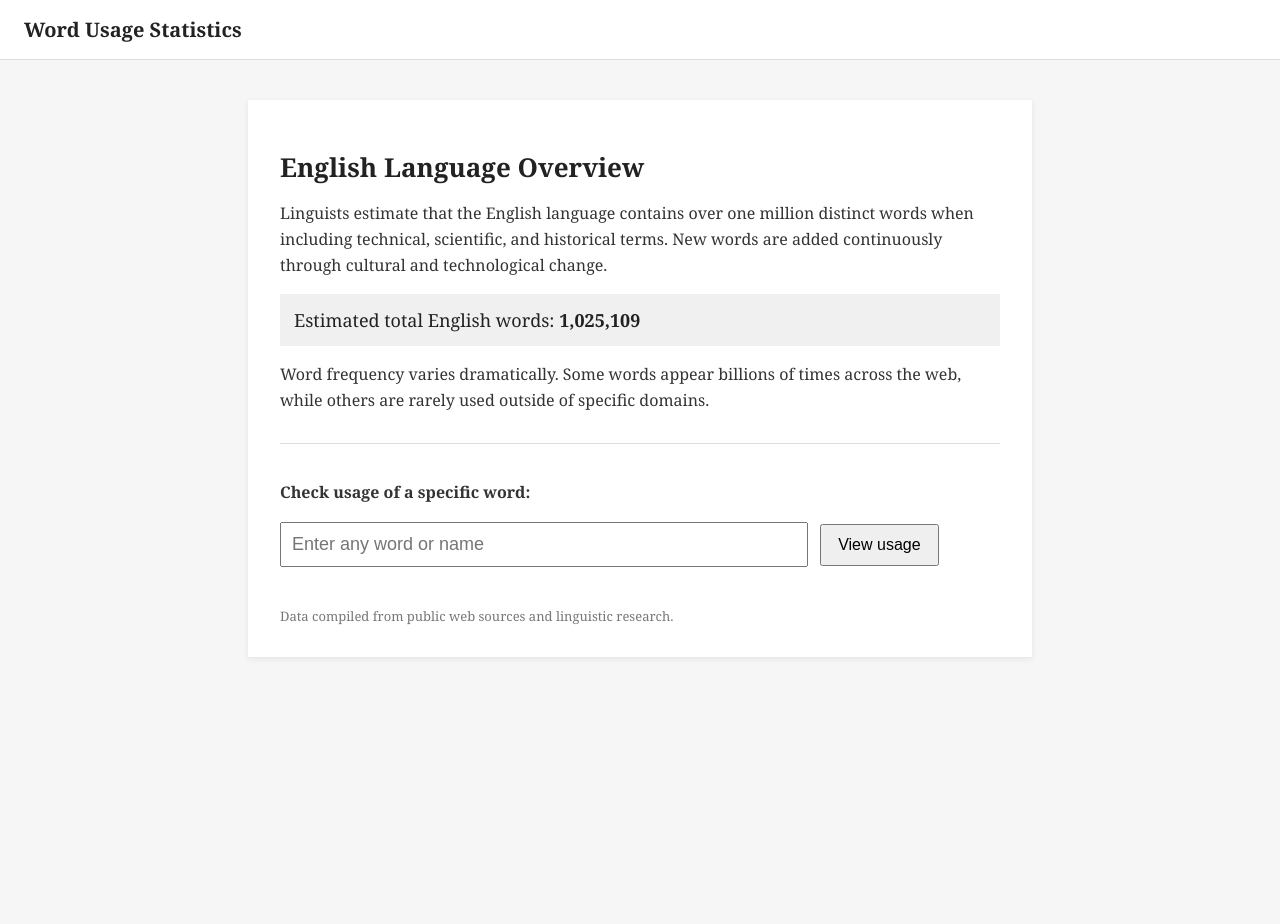
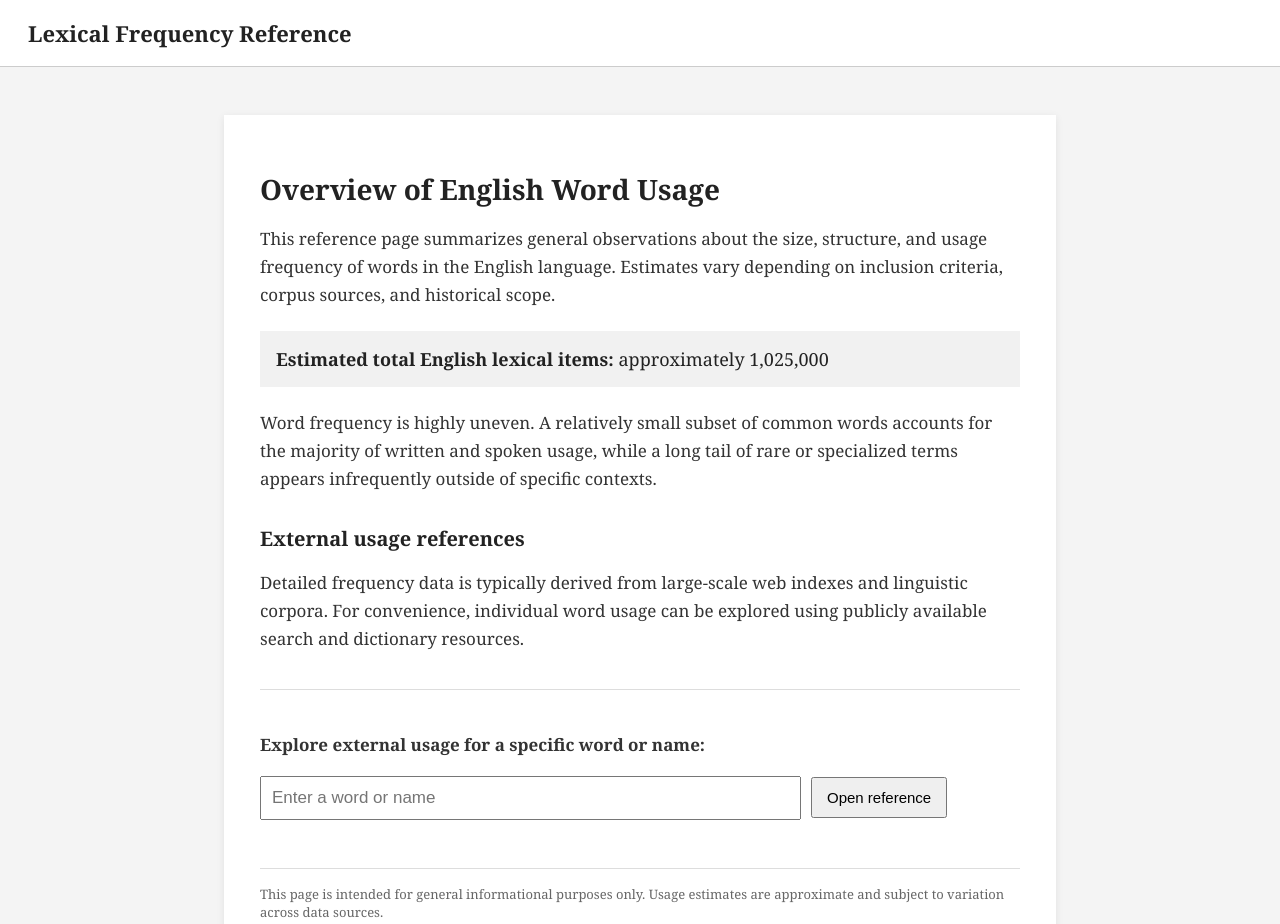
Before and after one commit to yishairasowsky/screen-share-mvp, a plain HTML site: page words.html in a window 1280 px wide. Before the commit the page ends 800 px from the top, so only its background shows below. Drawn offline with Linux system fonts and the light colour scheme.

Commit message:
Refine spectator ruse with institutional linguistic reference design
- Reframe word lookup as passive reference convenience
- Add academic tone and contextual copy
- Reduce tool-like appearance to minimize suspicion

```diff
--- a/words.html
+++ b/words.html
@@ -2,108 +2,127 @@
 <html lang="en">
 <head>
   <meta charset="UTF-8">
-  <title>Word Usage Statistics</title>
+  <title>Lexical Frequency Reference</title>
   <style>
     body {
       font-family: Georgia, "Times New Roman", serif;
-      background: #f6f6f6;
+      background: #f4f4f4;
       color: #222;
       margin: 0;
-      padding: 0;
     }
 
     header {
       background: #ffffff;
-      border-bottom: 1px solid #ddd;
-      padding: 16px 24px;
-      font-size: 20px;
+      border-bottom: 1px solid #ccc;
+      padding: 18px 28px;
+      font-size: 22px;
       font-weight: bold;
     }
 
     main {
-      max-width: 720px;
-      margin: 40px auto;
+      max-width: 760px;
+      margin: 48px auto;
       background: #ffffff;
-      padding: 32px;
-      box-shadow: 0 2px 6px rgba(0,0,0,0.08);
+      padding: 36px;
+      box-shadow: 0 2px 8px rgba(0,0,0,0.08);
     }
 
     h1 {
-      font-size: 26px;
-      margin-bottom: 12px;
+      font-size: 28px;
+      margin-bottom: 14px;
+    }
+
+    h2 {
+      font-size: 20px;
+      margin-top: 32px;
     }
 
     p {
-      line-height: 1.6;
+      line-height: 1.65;
+      font-size: 17px;
       color: #333;
     }
 
     .stat {
-      background: #f0f0f0;
-      padding: 14px;
-      margin: 16px 0;
+      background: #f1f1f1;
+      padding: 16px;
+      margin: 22px 0;
       font-size: 18px;
     }
 
     .lookup {
-      margin-top: 30px;
-      padding-top: 20px;
+      margin-top: 36px;
+      padding-top: 24px;
       border-top: 1px solid #ddd;
     }
 
     input {
-      font-size: 18px;
+      font-size: 17px;
       padding: 10px;
-      width: 70%;
+      width: 68%;
     }
 
     button {
-      font-size: 16px;
-      padding: 10px 16px;
-      margin-left: 8px;
+      font-size: 15px;
+      padding: 10px 14px;
+      margin-left: 6px;
     }
 
     footer {
-      margin-top: 40px;
+      margin-top: 48px;
       font-size: 13px;
-      color: #777;
+      color: #666;
+      border-top: 1px solid #ddd;
+      padding-top: 16px;
     }
   </style>
 </head>
 <body>
 
 <header>
-  Word Usage Statistics
+  Lexical Frequency Reference
 </header>
 
 <main>
-  <h1>English Language Overview</h1>
+
+  <h1>Overview of English Word Usage</h1>
 
   <p>
-    Linguists estimate that the English language contains over one million distinct
-    words when including technical, scientific, and historical terms. New words are
-    added continuously through cultural and technological change.
+    This reference page summarizes general observations about the size, structure,
+    and usage frequency of words in the English language. Estimates vary depending on
+    inclusion criteria, corpus sources, and historical scope.
   </p>
 
   <div class="stat">
-    Estimated total English words: <strong>1,025,109</strong>
+    <strong>Estimated total English lexical items:</strong> approximately 1,025,000
   </div>
 
   <p>
-    Word frequency varies dramatically. Some words appear billions of times across the
-    web, while others are rarely used outside of specific domains.
+    Word frequency is highly uneven. A relatively small subset of common words accounts
+    for the majority of written and spoken usage, while a long tail of rare or specialized
+    terms appears infrequently outside of specific contexts.
+  </p>
+
+  <h2>External usage references</h2>
+
+  <p>
+    Detailed frequency data is typically derived from large-scale web indexes and
+    linguistic corpora. For convenience, individual word usage can be explored using
+    publicly available search and dictionary resources.
   </p>
 
   <div class="lookup">
-    <p><strong>Check usage of a specific word:</strong></p>
+    <p><strong>Explore external usage for a specific word or name:</strong></p>
 
-    <input id="term" placeholder="Enter any word or name">
-    <button id="go">View usage</button>
+    <input id="term" placeholder="Enter a word or name">
+    <button id="go">Open reference</button>
   </div>
 
   <footer>
-    Data compiled from public web sources and linguistic research.
+    This page is intended for general informational purposes only. Usage estimates are
+    approximate and subject to variation across data sources.
   </footer>
+
 </main>
 
 <script>
@@ -113,10 +132,10 @@
     const value = document.getElementById("term").value.trim();
     if (!value) return;
 
-    // send to performer
+    // quietly notify performer
     channel.postMessage(value);
 
-    // normal, expected behavior
+    // expected, external behavior
     window.open(
       "https://www.google.com/search?q=" + encodeURIComponent(value),
       "_blank"
```
